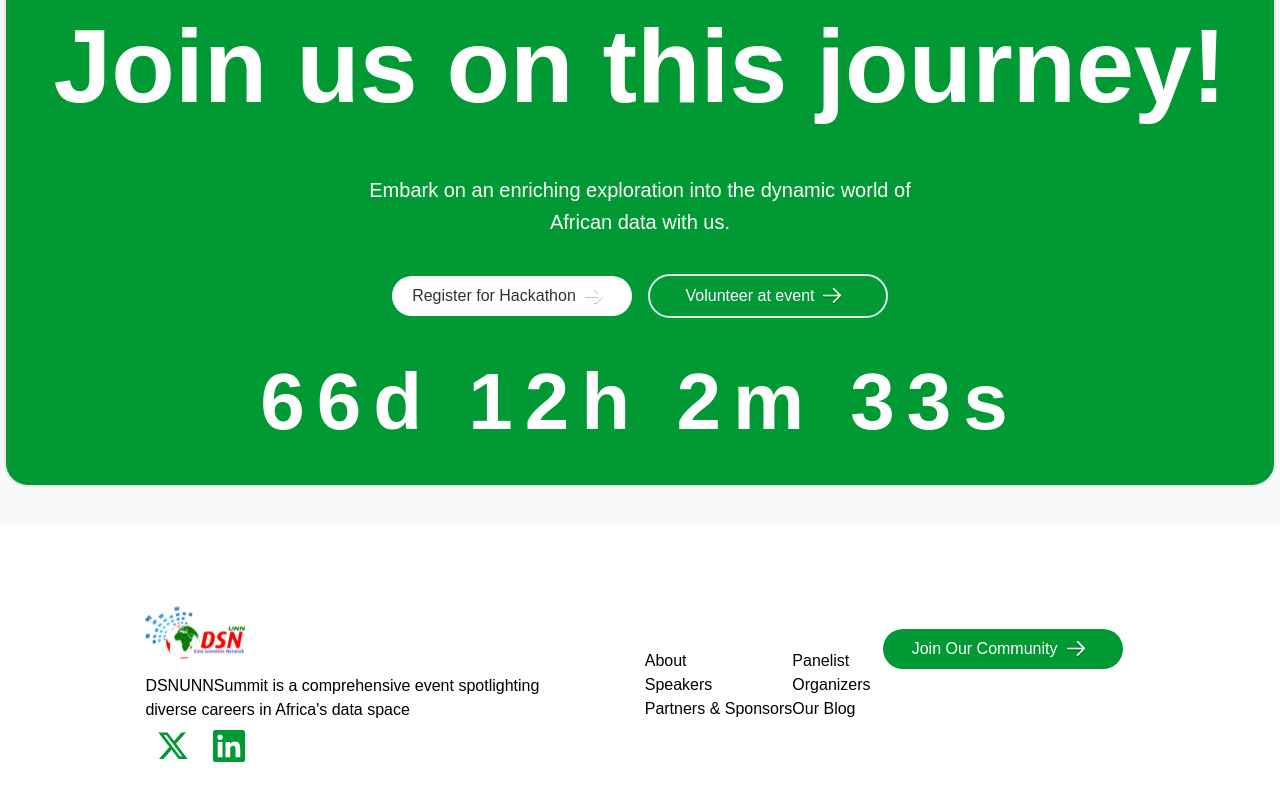
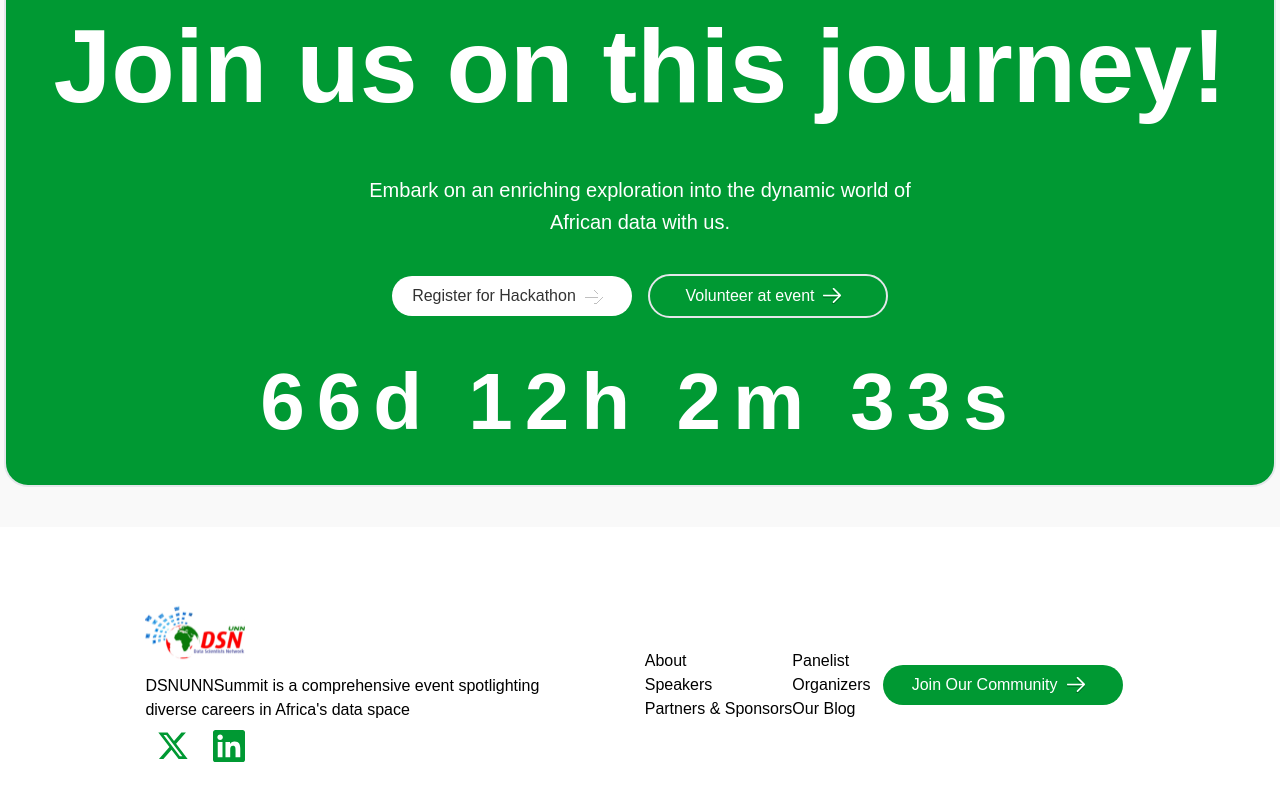
Before and after one commit to ifebuchevera/Datafest, a Next.js app: page / in a window 1280 px wide. Shown: the part 4931-5731 px from the top of the page. Built offline with nearby package versions, Linux system fonts and the light colour scheme; a web font is replaced by a local one.

Commit message:
done with the work now

```diff
--- a/component/Footer.tsx
+++ b/component/Footer.tsx
@@ -16,7 +16,7 @@ const Footer: React.FC = () => {
 
                     </p>
                 </div>
-                <div className="flex items-start md:items-center justify-evenly md:flex-row flex-col">
+                <div className="flex items-center md:items-center justify-evenly md:flex-row flex-col">
 
                 <div className="flex items-start md:items-center justify-evenly my-5">
                  <div className=" mx-5 text-left  md:mx-3">
```
